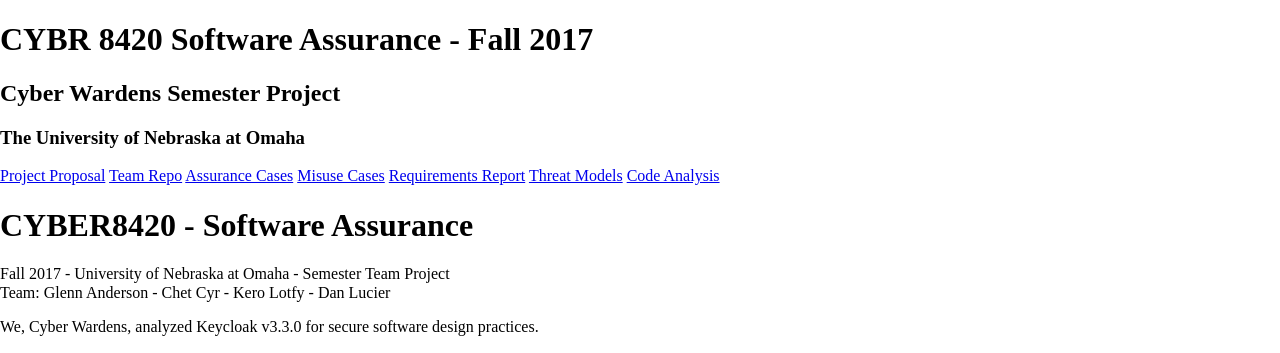
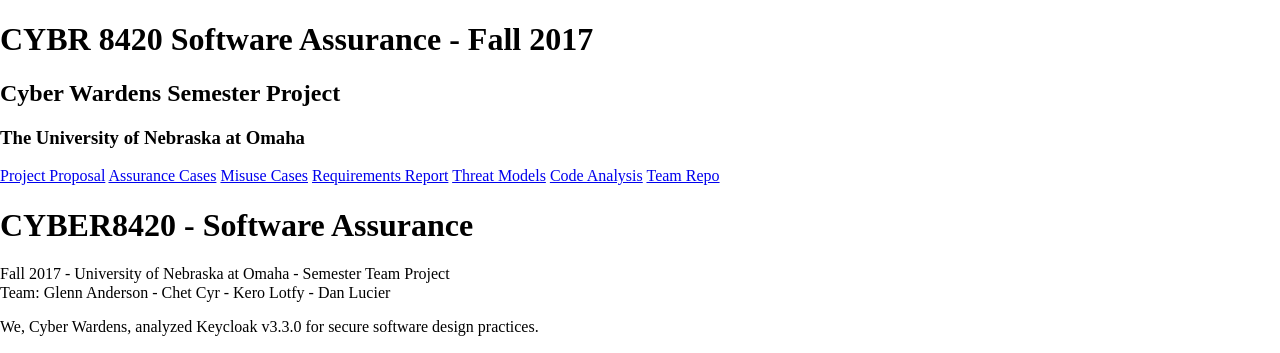
Before and after one commit to DanielLucier/CYBER8420-SemesterProject, a Jekyll site: the page built from README.md, in a window 1280 px wide. Shown: the top 353 px of the page. Built offline with Jekyll 4.4.1, drawn with Linux system fonts in a browser that asks for light colours; nearby versions of some CDN libraries; our own code applies the rules of GitHub Pages for plain Markdown files; library files that are not in the unit come from our copies.

Commit message:
Update default.html

```diff
--- a/_layouts/default.html
+++ b/_layouts/default.html
@@ -16,12 +16,12 @@
       <h2 class="project-tagline">Cyber Wardens Semester Project</h2>
       <h3 class="project-tagline">The University of Nebraska at Omaha</h3>
       <a href="https://daniellucier.github.io/CYBER8420-SemesterProject/misc/pages/ProjectProposal.html" class="btn">Project Proposal</a>
-      <a href="https://github.com/DanielLucier/CYBER8420-SemesterProject.git" class="btn">Team Repo</a>
       <a href="https://daniellucier.github.io/CYBER8420-SemesterProject/misc/pages/AssuranceCases.html" class="btn">Assurance Cases</a>
       <a href="https://daniellucier.github.io/CYBER8420-SemesterProject/misc/pages/MisuseCases.html" class="btn">Misuse Cases</a>
       <a href="https://daniellucier.github.io/CYBER8420-SemesterProject/misc/pages/RequirementsReport.html" class="btn">Requirements Report</a>
       <a href="https://daniellucier.github.io/CYBER8420-SemesterProject/misc/pages/ThreatModels.html" class="btn">Threat Models</a>
       <a href="https://daniellucier.github.io/CYBER8420-SemesterProject/misc/pages/CodeAnalysis.html" class="btn">Code Analysis</a>
+      <a href="https://github.com/DanielLucier/CYBER8420-SemesterProject.git" class="btn">Team Repo</a>
     </section>
 
 
```
